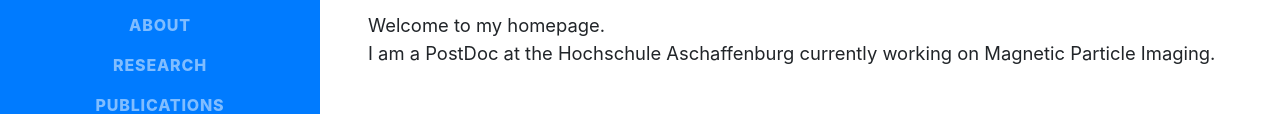
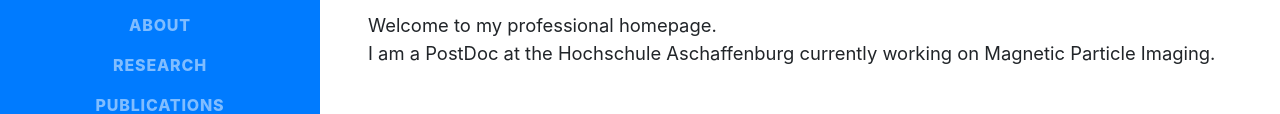
Before and after one commit to flieb/flieb.github.io, a website with bundled scripts: page index.html in a window 1280 px wide. Shown: the part 374-488 px from the top of the page. Built offline with nearby package versions, Linux system fonts and the light colour scheme; a web font is replaced by a local one.

Commit message:
minor change

```diff
--- a/index.html
+++ b/index.html
@@ -77,7 +77,7 @@
           <div class="subheading mb-5">63853 Mömlingen,
               <a href="mailto:lieb.florian@gmail.com">lieb.florian@gmail.com</a>
           </div>
-          <p class="lead mb-5">Welcome to my homepage. <br>I am a PostDoc at the Hochschule Aschaffenburg currently working on Magnetic Particle Imaging. </p>
+          <p class="lead mb-5">Welcome to my professional homepage. <br>I am a PostDoc at the Hochschule Aschaffenburg currently working on Magnetic Particle Imaging. </p>
           <div class="social-icons">
             <a href="https://linkedin.com/in/florian-lieb-9a9109103/">
               <i class="fab fa-linkedin-in"></i>
```
